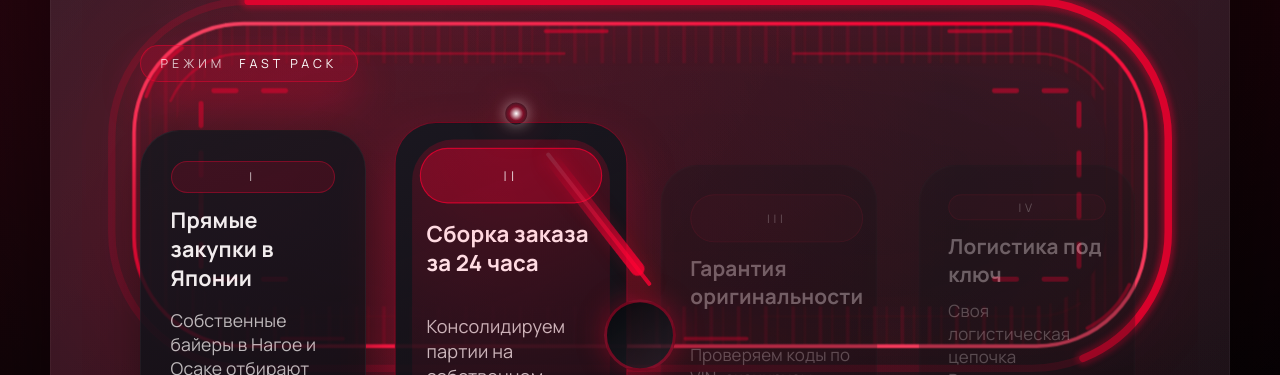
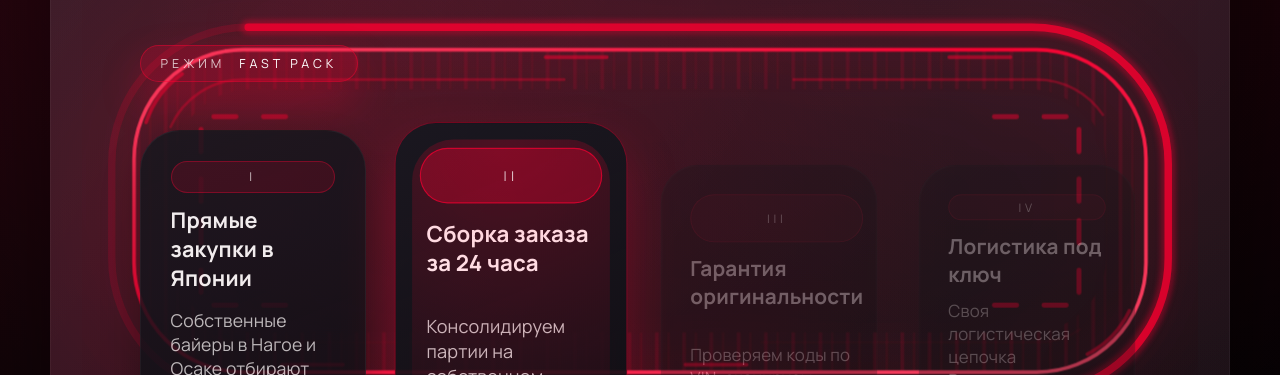
Before and after one commit to sonjaoxx/codex-vibe, a plain HTML site: page index.html in a window 1280 px wide. Shown: the part 425-800 px from the top of the page. Drawn offline with Linux system fonts and the light colour scheme.

Commit message:
Remove speedometer needle and adjust layout spacing

```diff
--- a/index.html
+++ b/index.html
@@ -121,14 +121,6 @@
             </g>
           </g>
         </svg>
-        <div class="dial__needle" aria-hidden="true">
-          <div class="dial__needle-rotate">
-            <span class="dial__needle-ray"></span>
-            <span class="dial__needle-core"></span>
-            <span class="dial__needle-tip"></span>
-          </div>
-          <span class="dial__needle-hub"></span>
-        </div>
         <div class="dial__content">
           <header class="dial__header">
             <p class="dial__eyebrow">Преимущества для оптовиков</p>
@@ -149,7 +141,6 @@
               <article
                 class="advantage"
                 data-gear="JDM Direct"
-                data-angle="-118"
                 data-progress="24"
                 data-duration="1200"
                 data-hold="1300"
@@ -168,7 +159,6 @@
               <article
                 class="advantage"
                 data-gear="Fast Pack"
-                data-angle="-38"
                 data-progress="48"
                 data-duration="1000"
                 data-hold="1300"
@@ -187,7 +177,6 @@
               <article
                 class="advantage"
                 data-gear="QC Check"
-                data-angle="36"
                 data-progress="72"
                 data-duration="1100"
                 data-hold="1300"
@@ -206,7 +195,6 @@
               <article
                 class="advantage"
                 data-gear="Logistics+"
-                data-angle="112"
                 data-progress="94"
                 data-duration="1200"
                 data-hold="1500"
@@ -233,10 +221,8 @@
         body.classList.remove('no-js');
         const advantages = Array.from(document.querySelectorAll('.advantage'));
         const gearValue = document.querySelector('.dial__gear-value');
-        const needle = document.querySelector('.dial__needle-rotate');
         const progressFill = document.querySelector('.dial__progress-fill');
         const progressGlow = document.querySelector('.dial__progress-glow');
-        let currentAngle = -140;
         let currentProgress = 0;
 
         const reduceMotion = window.matchMedia('(prefers-reduced-motion: reduce)').matches;
@@ -283,7 +269,6 @@
           await wait(bootDelay);
 
           for (const advantage of advantages) {
-            const targetAngle = Number(advantage.dataset.angle || currentAngle);
             const targetProgress = Number(advantage.dataset.progress || currentProgress);
             const duration = Number(advantage.dataset.duration || 1100);
             const hold = Number(advantage.dataset.hold || 1200);
@@ -296,14 +281,7 @@
 
             advantage.classList.add('advantage--active');
 
-            await Promise.all([
-              animateRange(currentAngle, targetAngle, duration, (value) => {
-                currentAngle = value;
-                if (needle) {
-                  needle.style.setProperty('--needle-angle', `${value}deg`);
-                }
-              }),
-              animateRange(currentProgress, targetProgress, duration + 200, (value) => {
+            await animateRange(currentProgress, targetProgress, duration + 200, (value) => {
               currentProgress = value;
               const dash = 100 - value;
               if (progressFill) {
@@ -312,8 +290,7 @@
               if (progressGlow) {
                 progressGlow.style.strokeDashoffset = dash;
               }
-              }),
-            ]);
+            });
 
             await wait(hold);
             advantage.classList.remove('advantage--active');
--- a/styles.css
+++ b/styles.css
@@ -63,9 +63,15 @@ body {
 
 .dial__frame {
   position: absolute;
-  inset: clamp(18px, 3vw, 32px);
-  width: calc(100% - 2 * clamp(18px, 3vw, 32px));
-  height: calc(100% - 2 * clamp(18px, 3vw, 32px));
+  --dial-frame-padding-inline: clamp(18px, 3vw, 32px);
+  --dial-frame-padding-top: clamp(42px, 7vw, 84px);
+  --dial-frame-padding-bottom: clamp(18px, 3vw, 32px);
+  top: var(--dial-frame-padding-top);
+  right: var(--dial-frame-padding-inline);
+  bottom: var(--dial-frame-padding-bottom);
+  left: var(--dial-frame-padding-inline);
+  width: calc(100% - (var(--dial-frame-padding-inline) * 2));
+  height: calc(100% - (var(--dial-frame-padding-top) + var(--dial-frame-padding-bottom)));
   z-index: 1;
   fill: none;
   pointer-events: none;
@@ -265,8 +271,7 @@ body.no-js .advantage__badge,
 body.no-js .dial__progress-fill,
 body.no-js .dial__progress-glow,
 body.no-js .dial__corner,
-body.no-js .dial__pulse,
-body.no-js .dial__needle-rotate {
+body.no-js .dial__pulse {
   animation: none !important;
   transition: none !important;
 }
@@ -391,74 +396,6 @@ body.is-finished .dial__progress-fill {
   stroke: var(--accent);
 }
 
-.dial__needle {
-  position: absolute;
-  top: 50%;
-  left: 50%;
-  width: min(820px, 92%);
-  aspect-ratio: 2.45 / 1;
-  transform: translate(-50%, -52%);
-  pointer-events: none;
-  z-index: 4;
-}
-
-.dial__needle-rotate {
-  position: absolute;
-  inset: 0;
-  transform-origin: 50% 78%;
-  --needle-angle: -140deg;
-  transform: rotate(var(--needle-angle));
-}
-
-.dial__needle-ray {
-  position: absolute;
-  bottom: 17%;
-  left: 50%;
-  width: 4px;
-  height: 50%;
-  transform: translateX(-50%);
-  border-radius: 999px;
-  background: linear-gradient(180deg, rgba(255, 255, 255, 0.1), rgba(255, 0, 50, 0.82));
-  box-shadow: 0 0 16px rgba(255, 0, 50, 0.45), 0 0 28px rgba(255, 0, 50, 0.2);
-}
-
-.dial__needle-core {
-  position: absolute;
-  bottom: 21%;
-  left: 50%;
-  width: 14px;
-  height: 44%;
-  transform: translateX(-50%);
-  border-radius: 999px;
-  background: linear-gradient(180deg, rgba(255, 0, 50, 0), rgba(255, 0, 50, 0.85));
-  filter: blur(0.4px);
-}
-
-.dial__needle-tip {
-  position: absolute;
-  top: 18%;
-  left: 50%;
-  width: 22px;
-  height: 22px;
-  transform: translate(-50%, -50%);
-  border-radius: 50%;
-  background: radial-gradient(circle, #ffffff 0%, rgba(255, 0, 50, 0.28) 45%, rgba(255, 0, 50, 0) 70%);
-  box-shadow: 0 0 14px rgba(255, 255, 255, 0.45), 0 0 36px rgba(255, 0, 50, 0.4);
-}
-
-.dial__needle-hub {
-  position: absolute;
-  bottom: 0;
-  left: 50%;
-  width: clamp(54px, 8vw, 72px);
-  height: clamp(54px, 8vw, 72px);
-  transform: translate(-50%, 35%);
-  border-radius: 50%;
-  background: linear-gradient(145deg, rgba(8, 9, 13, 0.95), rgba(32, 34, 42, 0.7));
-  border: 3px solid rgba(255, 0, 50, 0.4);
-  box-shadow: 0 0 28px rgba(255, 0, 50, 0.35);
-}
-
 @keyframes dial-pulse {
   from {
     stroke-dashoffset: 6;
```
Lines whose indentation alone changed are shown as unchanged.
